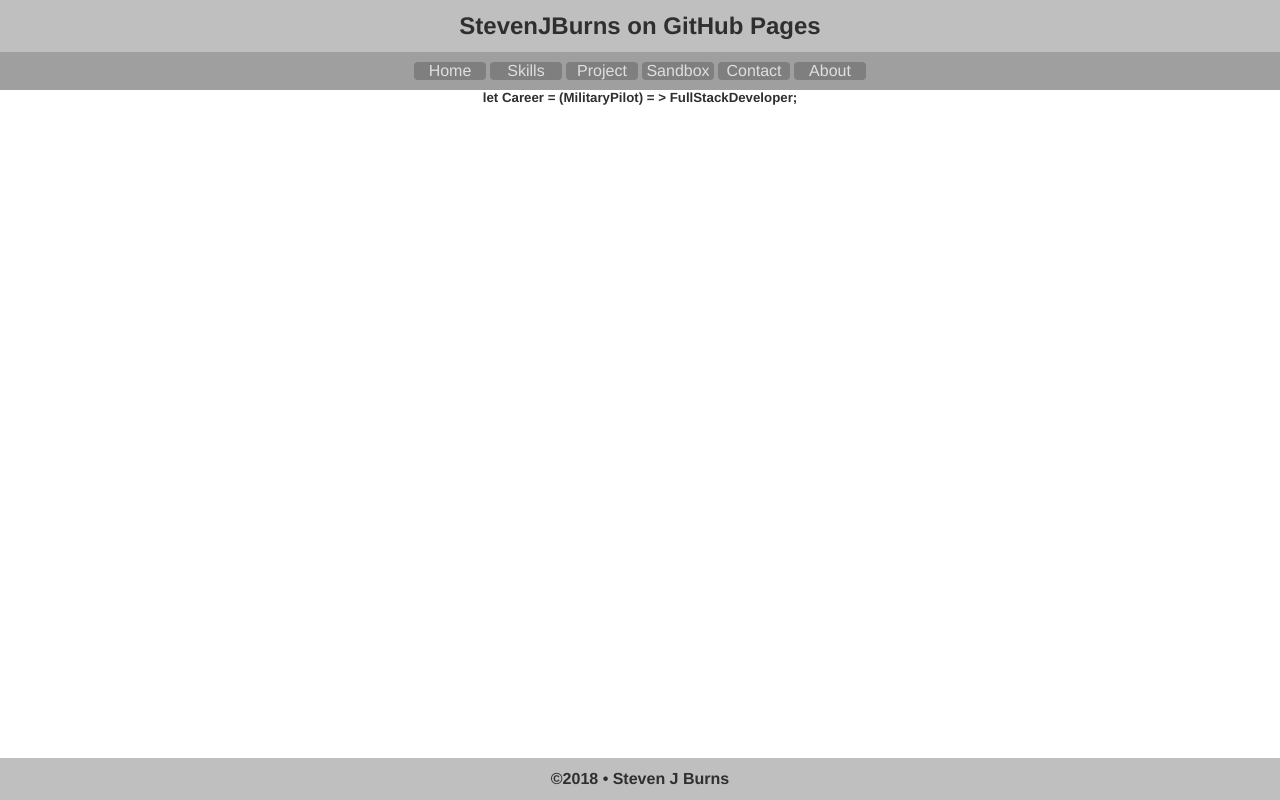
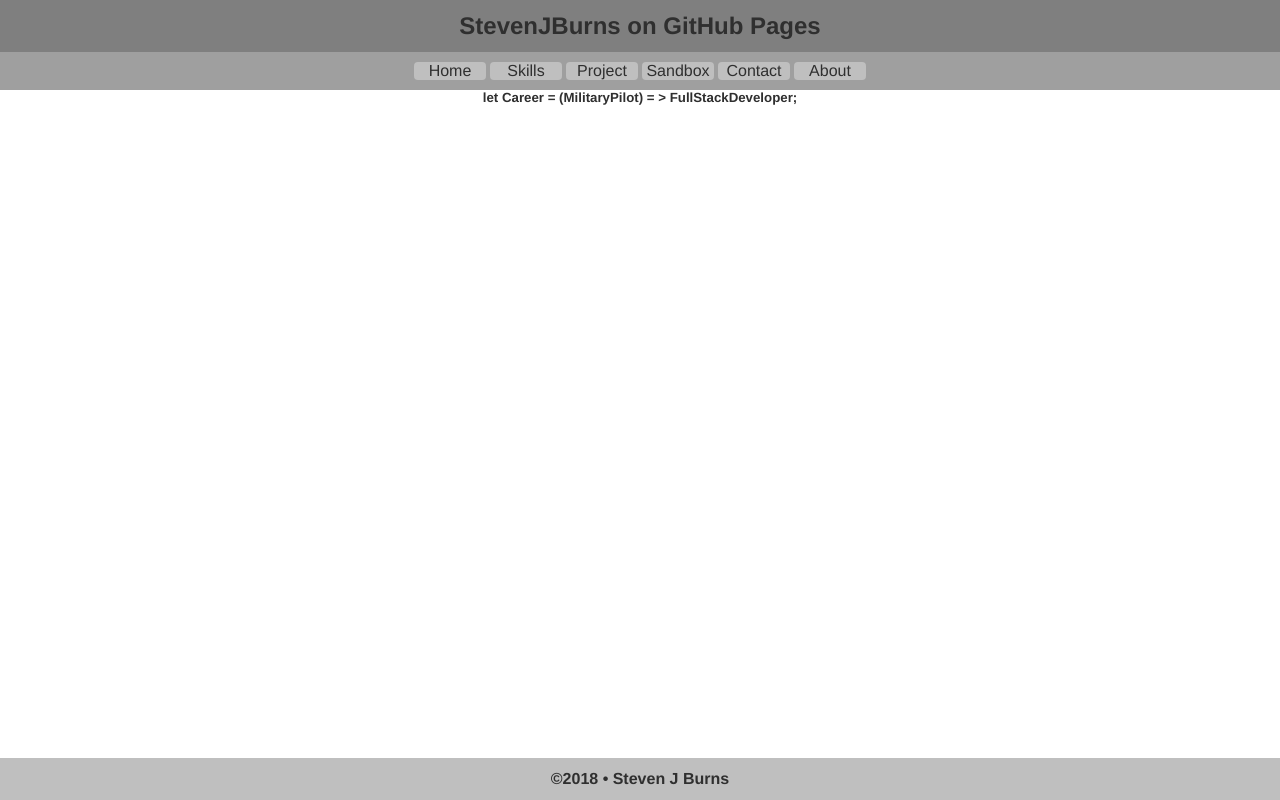
Before and after one commit to StevenJBurns/stevenjburns.github.io, a Vue app: page / in a window 1280 px wide. Built offline with nearby package versions, Linux system fonts and the light colour scheme.

Commit message:
CSS Tinkering

```diff
--- a/src/components/appHeader.vue
+++ b/src/components/appHeader.vue
@@ -14,6 +14,6 @@
 <style scoped>
   header {
     padding: 12px;
-    background: #BFBFBF
+    background: #7F7F7F;
   }
 </style>
--- a/src/components/appNav.vue
+++ b/src/components/appNav.vue
@@ -31,8 +31,8 @@
   li {
     margin: 2px;
     width: 72px;
-    color: #DFDFDF;
-    background: #7F7F7F;
+    color: #2F2F2F;
+    background: #BFBFBF;
     display: inline-block;
     border-radius: 4px;
     text-align: center
```
